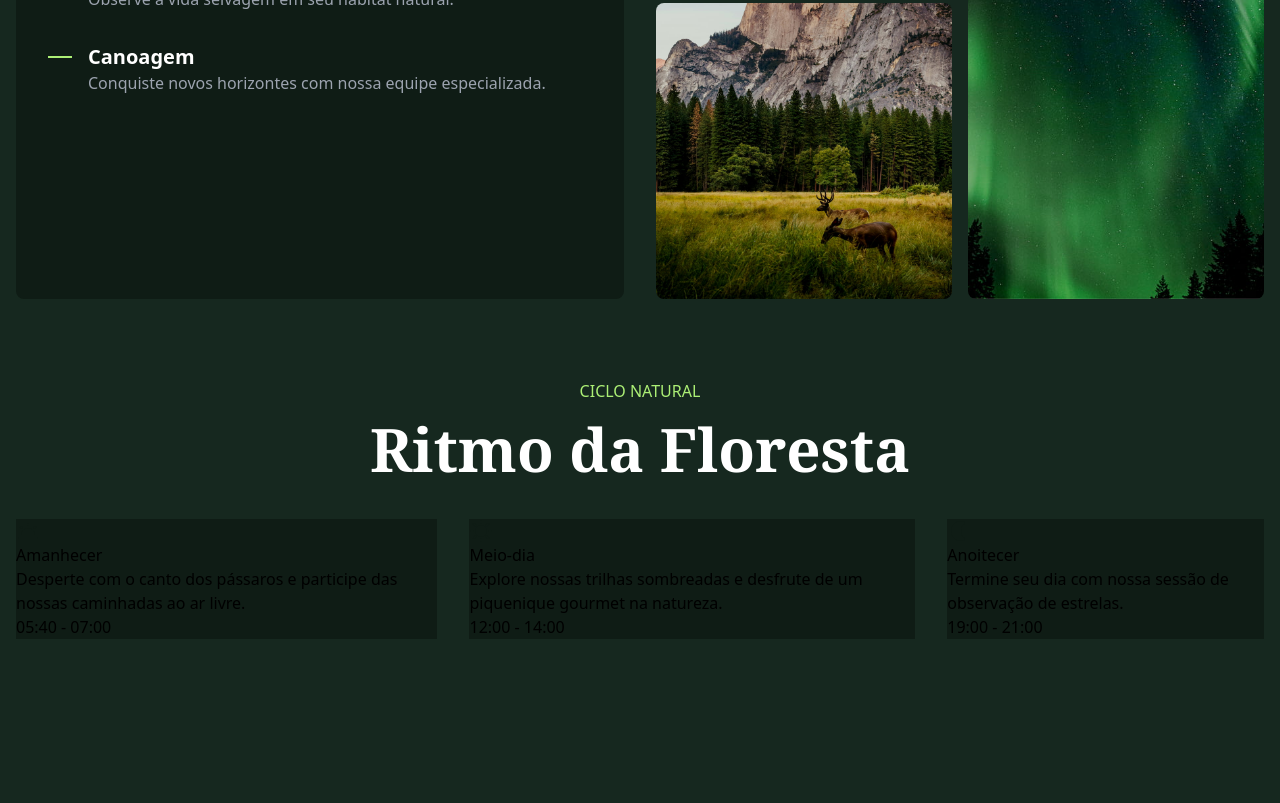
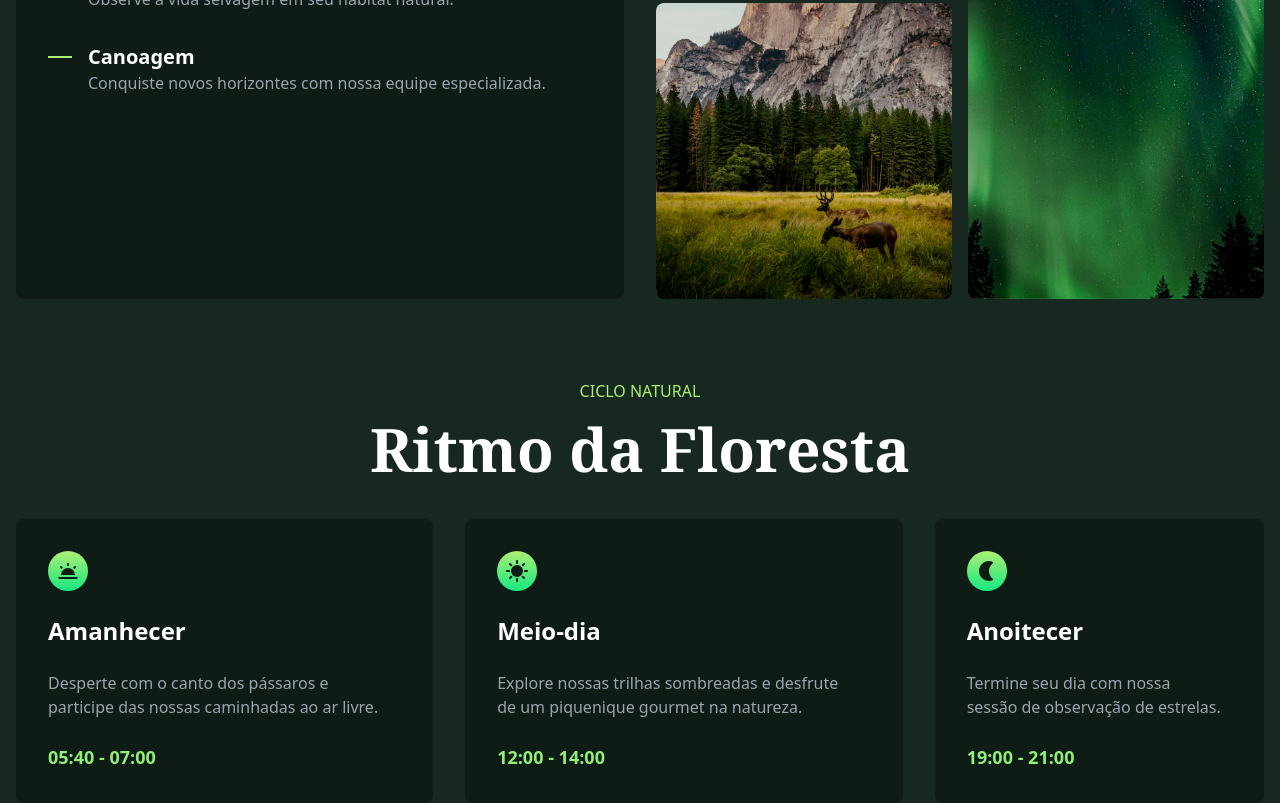
Before and after one commit to MauroFJ/forest-tailwind, a website: page src/index.html in a window 1280 px wide. Shown: the part 2726-3529 px from the top of the page. Before the commit the page ends 3365 px from the top, so only its background shows below. Drawn offline with Linux system fonts and the light colour scheme.

Commit message:
feat: section ciclo

```diff
--- a/src/index.html
+++ b/src/index.html
@@ -150,24 +150,24 @@
       <h2 class="text-branco text-6xl font-serif font-semibold text-balance mb-10">Ritmo da Floresta</h2>
     </div>
 
-    <div class="flex gap-8 *:bg-verde-escuro">
-      <div>
-        <img src="img/manha.svg" alt="">
-        <h2>Amanhecer</h2>
-        <p>Desperte com o canto dos pássaros e participe das nossas caminhadas ao ar livre.</p>
-        <span>05:40 - 07:00</span>
+    <div class="flex gap-8 *:bg-verde-escuro *:rounded-lg *:p-8">
+      <div class="space-y-6">
+        <img class="bg-gradient-to-b from-verde-claro2 to-verde rounded-full p-2 size-10" src="img/manha.svg" alt="">
+        <h2 class="text-branco text-2xl font-semibold">Amanhecer</h2>
+        <p class="text-gray-400 text-balance mb-8">Desperte com o canto dos pássaros e participe das nossas caminhadas ao ar livre.</p>
+        <span class="text-verde-claro text-lg mt-4 font-semibold inline-block">05:40 - 07:00</span>
       </div>
-      <div>
-        <img src="img/dia.svg" alt="">
-        <h2>Meio-dia</h2>
-        <p>Explore nossas trilhas sombreadas e desfrute de um piquenique gourmet na natureza.</p>
-        <span>12:00 - 14:00</span>
+      <div class="space-y-6">
+        <img class="bg-gradient-to-b from-verde-claro2 to-verde rounded-full p-2 size-10" src="img/dia.svg" alt="">
+        <h2 class="text-branco text-2xl font-semibold">Meio-dia</h2>
+        <p class="text-gray-400 text-balance mb-8">Explore nossas trilhas sombreadas e desfrute de um piquenique gourmet na natureza.</p>
+        <span class="text-verde-claro text-lg mt-4 font-semibold inline-block">12:00 - 14:00</span>
       </div>
-      <div>
-        <img src="img/noite.svg" alt="">
-        <h2>Anoitecer</h2>
-        <p>Termine seu dia com nossa sessão de observação de estrelas.</p>
-        <span>19:00 - 21:00</span>
+      <div class="space-y-6">
+        <img class="bg-gradient-to-b from-verde-claro2 to-verde rounded-full p-2 size-10" src="img/noite.svg" alt="">
+        <h2 class="text-branco text-2xl font-semibold">Anoitecer</h2>
+        <p class="text-gray-400 text-balance mb-8">Termine seu dia com nossa sessão de observação de estrelas.</p>
+        <span class="text-verde-claro text-lg mt-4 font-semibold inline-block">19:00 - 21:00</span>
       </div>
     </div>
   </section>
```
Also changed, not shown: src/output.css.
